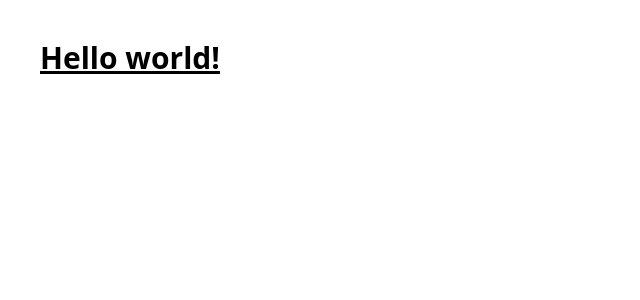
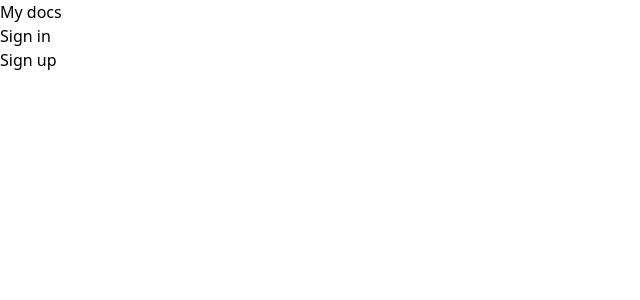
Before and after one commit to zawolanski/mydocs-rework, a Next.js app: page / in a window 1280 px wide. Shown: the top 300 px of the page, without its empty margins (0-640 px from the left). Built offline with nearby package versions, Linux system fonts and the light colour scheme.

Commit message:
feat: add basic pages

```diff
--- a/src/pages/index.tsx
+++ b/src/pages/index.tsx
@@ -1,8 +1,16 @@
 import type { NextPage } from 'next';
+import Link from 'next/link';
 
 const Home: NextPage = () => (
   <div>
-    <p className="text-3xl font-bold underline p-10">Hello world!</p>
+    <h1>My docs</h1>
+    <Link href="/signin">
+      <a>Sign in</a>
+    </Link>
+    <br />
+    <Link href="/signup">
+      <a>Sign up</a>
+    </Link>
   </div>
 );
 
--- /dev/null
+++ b/src/pages/signin.tsx
@@ -0,0 +1,13 @@
+import type { NextPage } from 'next';
+import Link from 'next/link';
+
+const Signin: NextPage = () => (
+  <div>
+    <Link href="/">
+      <a>My docs</a>
+    </Link>
+    <p>Sign in</p>
+  </div>
+);
+
+export default Signin;
--- /dev/null
+++ b/src/pages/signup.tsx
@@ -0,0 +1,13 @@
+import { NextPage } from 'next';
+import Link from 'next/link';
+
+const Signin: NextPage = () => (
+  <div>
+    <Link href="/">
+      <a>My docs</a>
+    </Link>
+    <p>Sign up</p>
+  </div>
+);
+
+export default Signin;
```
Also changed, not shown: .eslintrc.json.
